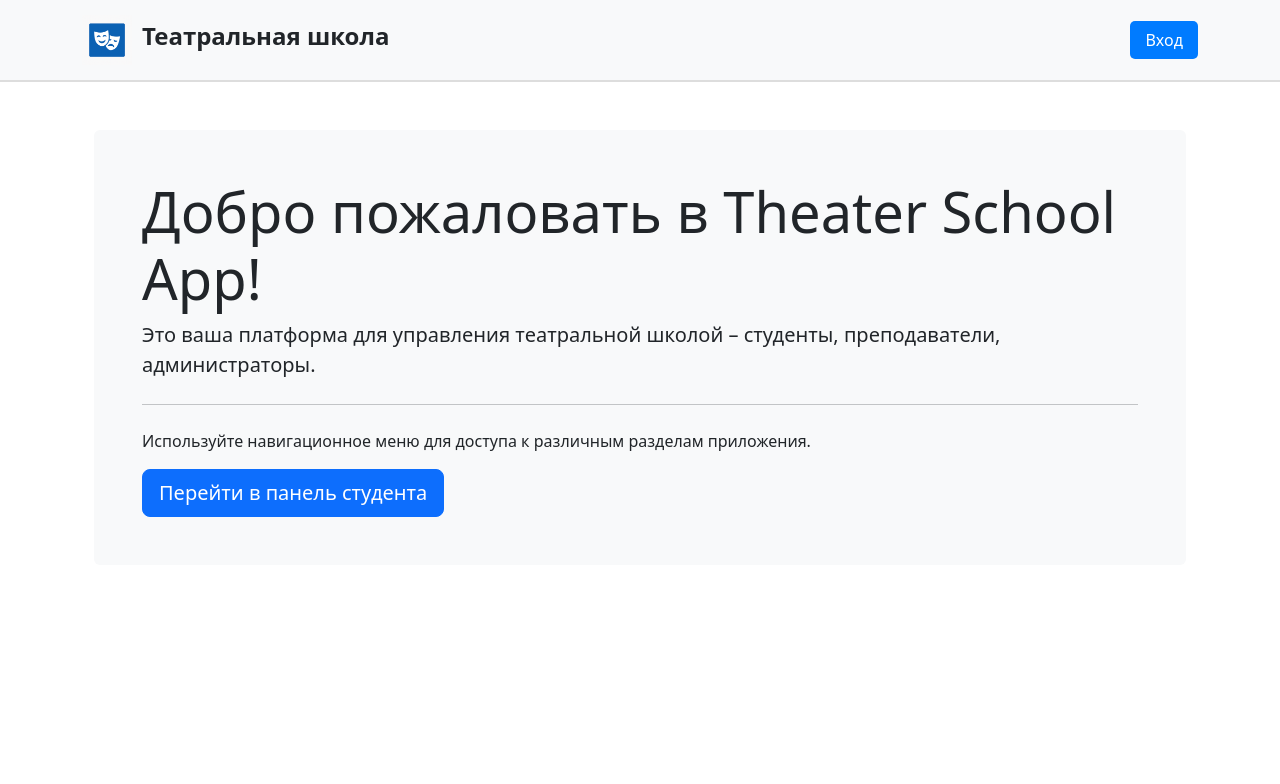
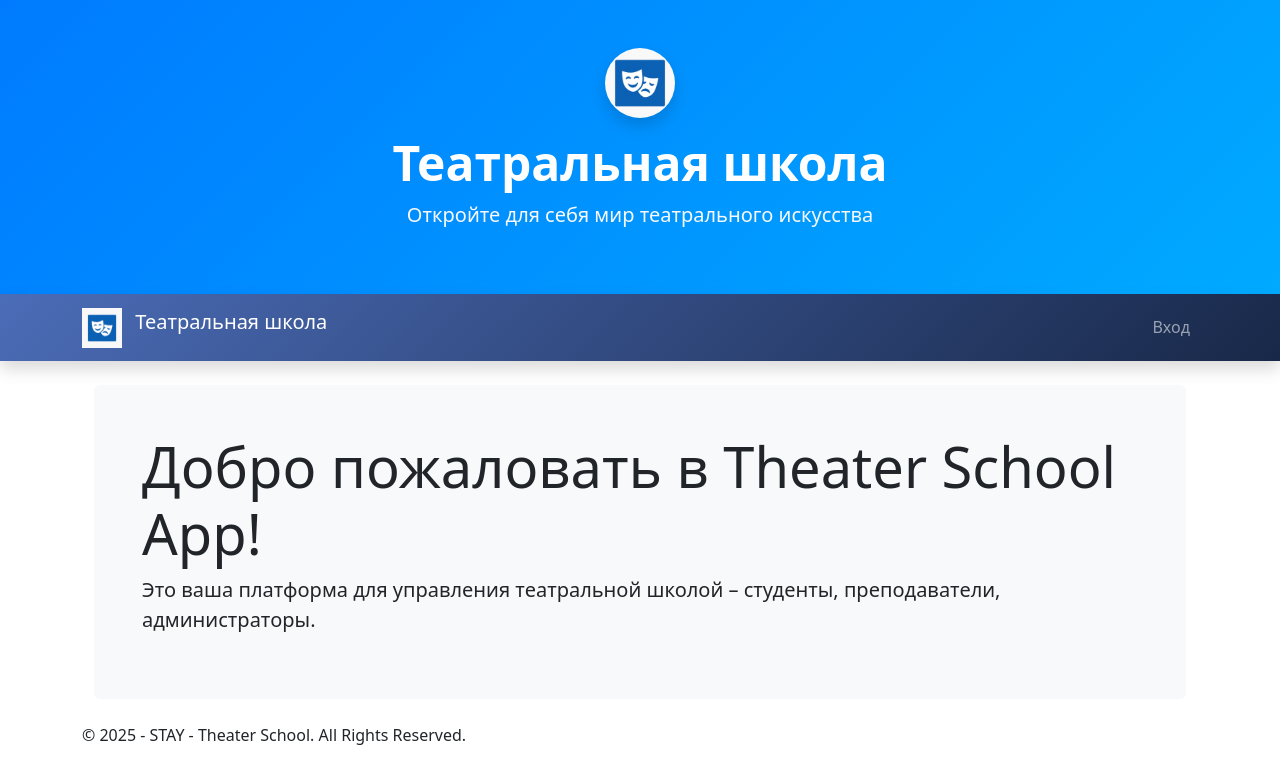
Before and after one commit to ragelalexandr/theater-school-app-flask, a Flask app: page / in a window 1280 px wide. Shown: the top 784 px of the page. Run offline with Flask 3, Linux system fonts and the light colour scheme; some libraries are stand-ins or nearby versions.

Commit message:
промежуточная точка, кое-что работает

```diff
--- a/app/templates/index.html
+++ b/app/templates/index.html
@@ -12,13 +12,6 @@
     <p class="lead">
       Это ваша платформа для управления театральной школой – студенты, преподаватели, администраторы.
     </p>
-    <hr class="my-4">
-    <p>
-      Используйте навигационное меню для доступа к различным разделам приложения.
-    </p>
-    <a class="btn btn-primary btn-lg" href="{{ url_for('student.dashboard') }}" role="button">
-      Перейти в панель студента
-    </a>
   </div>
 </div>
 {% endblock %}
--- a/app/templates/partials/footer.html
+++ b/app/templates/partials/footer.html
@@ -2,3 +2,8 @@
 <!-- Path: template/partials/footer.html -->
 
 <!-- Footer Partial: нижний колонтитул сайта -->
+<footer>
+    <div class="container">
+        <p class="mb-0">&copy; 2025 - STAY - Theater School. All Rights Reserved.</p>
+    </div>
+</footer>
--- a/app/templates/partials/header.html
+++ b/app/templates/partials/header.html
@@ -1,55 +1,15 @@
 <!-- File: partials/header.html -->
 <!-- Path: template/partials/header.html -->
 
-<!-- Header Partial: сюда можно добавить логотип и заголовок -->
-
-<!-- File: partials/header.html -->
-<!-- Path: template/partials/header.html -->
-
-<header>
-    <div class="container">
-        <div class="logo">
-            <img src="{{ url_for('static', filename='images/android-chrome-192x192.png') }}" alt="Логотип">
-        </div>
-        <h1 class="title">Театральная школа</h1>
-        <div class="auth">
-            <a href="{{ url_for('student.login') }}" class="login-btn">Вход</a>
-        </div>
+<header class="py-5" style="background: linear-gradient(135deg, #007bff, #00aaff);">
+    <div class="container text-center">
+      <!-- Логотип и заголовок -->
+      <div class="d-flex flex-column align-items-center">
+        <img src="{{ url_for('static', filename='images/android-chrome-192x192.png') }}"
+             alt="Логотип" style="width:70px; height:70px;" class="mb-3 rounded-circle shadow">
+        <h1 class="display-5 text-white fw-bold">Театральная школа</h1>
+        <p class="lead text-light">Откройте для себя мир театрального искусства</p>
+      </div>
+      <!-- Блок авторизации -->
     </div>
-</header>
-
-<style>
-    header {
-        background-color: #f8f9fa;
-        padding: 15px;
-        text-align: center;
-        border-bottom: 2px solid #ddd;
-    }
-    .container {
-        display: flex;
-        align-items: center;
-        justify-content: space-between;
-    }
-    .logo img {
-        height: 50px;
-        margin-right: 10px;
-    }
-    .title {
-        font-size: 24px;
-        font-weight: bold;
-    }
-    .auth {
-        margin-left: auto;
-    }
-    .login-btn {
-        padding: 8px 15px;
-        background-color: #007bff;
-        color: white;
-        text-decoration: none;
-        border-radius: 5px;
-        font-size: 16px;
-    }
-    .login-btn:hover {
-        background-color: #0056b3;
-    }
-</style>
+  </header>
--- a/app/templates/partials/navbar.html
+++ b/app/templates/partials/navbar.html
@@ -2,3 +2,36 @@
 <!-- Path: template/partials/navbar.html -->
 
 <!-- Navbar Partial: здесь должно быть навигационное меню -->
+
+<nav class="navbar navbar-expand-lg navbar-dark shadow" style="background: linear-gradient(135deg, #4b6cb7, #182848);">
+  <div class="container">
+    <!-- Логотип и название сайта -->
+    <a class="navbar-brand" href="{{ url_for('student.dashboard') }}">
+      <img src="{{ url_for('static', filename='images/android-chrome-192x192.png') }}"
+           alt="Логотип" width="40" height="40" class="d-inline-block align-text-top me-2">
+      Театральная школа
+    </a>
+    <!-- Кнопка переключения для мобильных устройств -->
+    <button class="navbar-toggler" type="button" data-bs-toggle="collapse" data-bs-target="#navbarNav"
+            aria-controls="navbarNav" aria-expanded="false" aria-label="Toggle navigation">
+      <span class="navbar-toggler-icon"></span>
+    </button>
+    <!-- Навигационное меню -->
+    <div class="collapse navbar-collapse" id="navbarNav">
+      <ul class="navbar-nav ms-auto">
+        {% if current_user.is_authenticated %}
+          <li class="nav-item">
+            <a class="nav-link" href="{{ url_for('student.profile') }}">Профиль</a>
+          </li>
+          <li class="nav-item">
+            <a class="nav-link" href="{{ url_for('student.logout') }}">Выход</a>
+          </li>
+        {% else %}
+          <li class="nav-item">
+            <a class="nav-link" href="{{ url_for('student.login') }}">Вход</a>
+          </li>
+        {% endif %}
+      </ul>
+    </div>
+  </div>
+</nav>
```
